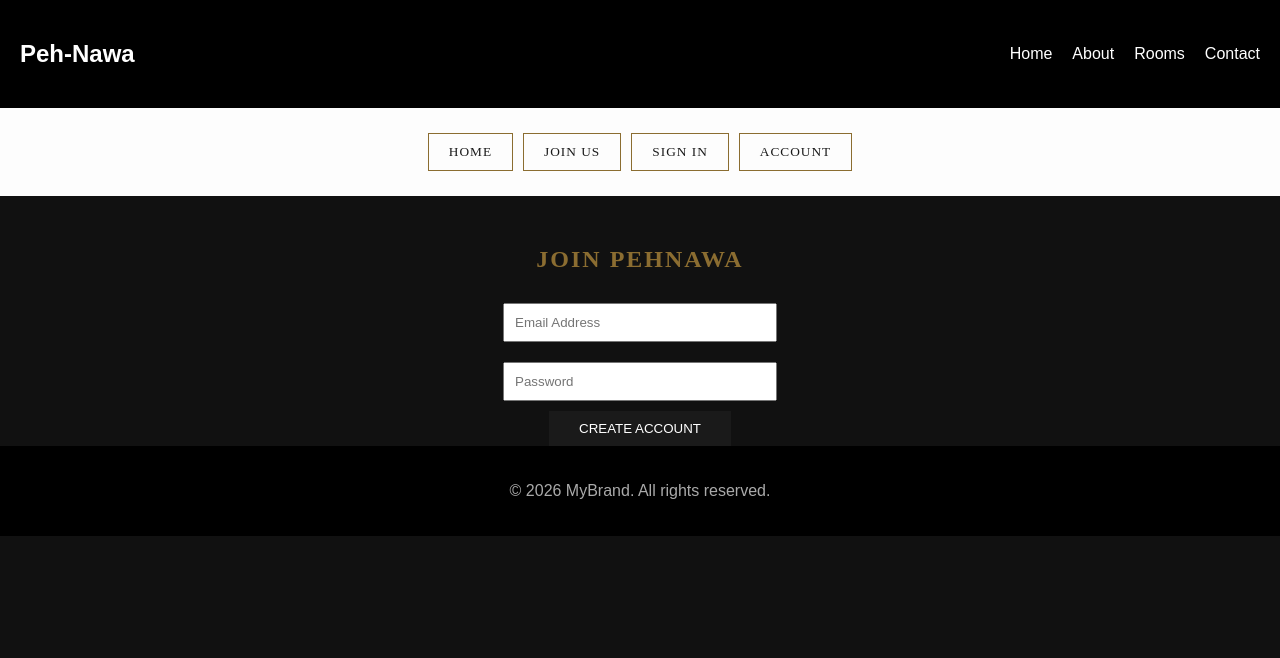
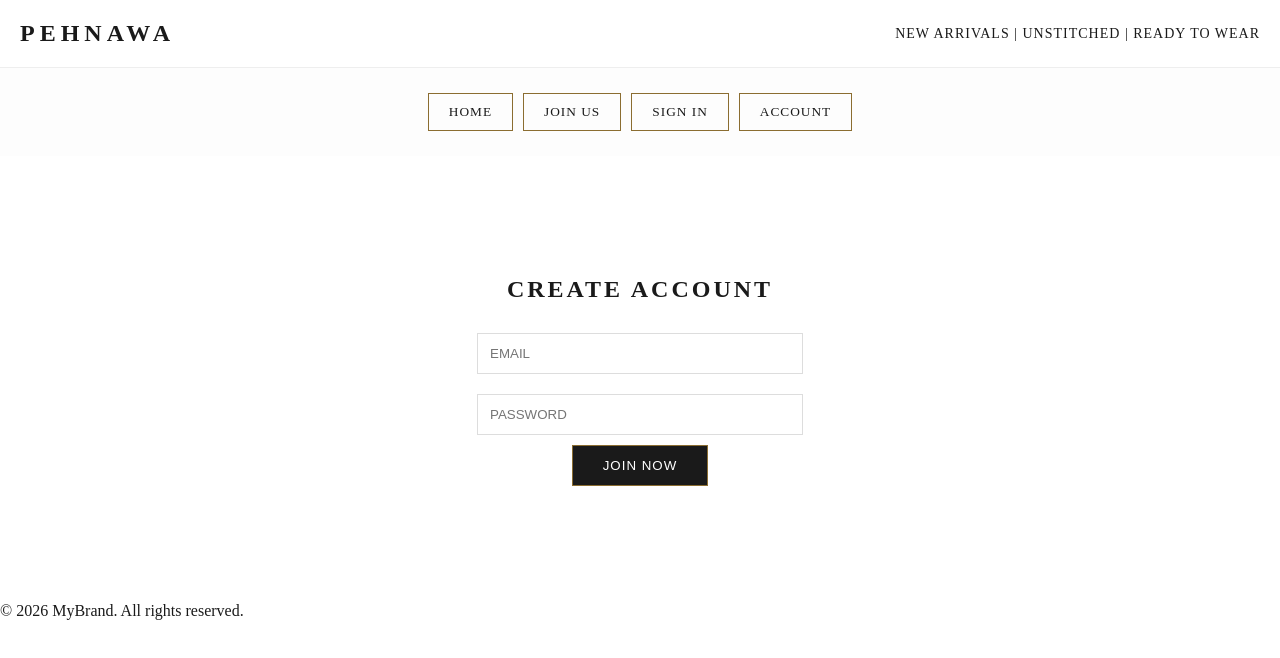
Before and after one commit to wazirshakirali09-cmyk/pehnawa-brand, a React (Vite) app: page / in a window 1280 px wide. Both pictures are taken after a click on the button "JOIN US". Shown: the top 658 px of the page. Built offline with nearby package versions, Linux system fonts and the light colour scheme.

Commit message:
Updated premium theme for Pehnawa

```diff
--- a/src/Cards.jsx
+++ b/src/Cards.jsx
@@ -1,22 +1,19 @@
 function Cards() {
+  const products = [
+    { id: 1, name: "Velvet Rose", price: "Rs. 4,500", img: "https://placeholder.com" },
+    { id: 2, name: "Golden Glow", price: "Rs. 6,200", img: "https://placeholder.com" }
+  ];
+
   return (
-    <section className="cards">
-      <div className="card">
-        <h3>Luxury Rooms</h3>
-        <p>Experience comfort and style</p>
-      </div>
-
-      <div className="card">
-        <h3>Best Service</h3>
-        <p>24/7 customer support</p>
-      </div>
-
-      <div className="card">
-        <h3>Great Location</h3>
-        <p>Located in the heart of city</p>
-      </div>
-    </section>
+    <div style={{ display: "flex", justifyContent: "center", gap: "20px", padding: "50px" }}>
+      {products.map(item => (
+        <div key={item.id} style={{ textAlign: "center" }}>
+          <img src={item.img} alt={item.name} style={{ width: "250px" }} />
+          <h3 style={{ fontSize: "16px", marginTop: "10px" }}>{item.name}</h3>
+          <p style={{ color: "#8b6d31" }}>{item.price}</p>
+        </div>
+      ))}
+    </div>
   );
 }
-
 export default Cards;
--- a/src/Hero.jsx
+++ b/src/Hero.jsx
@@ -1,38 +1,13 @@
 import { motion } from "framer-motion";
-
 function Hero() {
   return (
-    <motion.section
-      className="hero"
-      initial={{ opacity: 0, y: -50 }}
-      animate={{ opacity: 1, y: 0 }}
-      transition={{ duration: 1 }}
-    >
-      <motion.h1
-        initial={{ opacity: 0 }}
-        animate={{ opacity: 1 }}
-        transition={{ delay: 0.5 }}
-      >
-        Elevate Your Everyday Style with Pehnawa
-      </motion.h1>
-
-      <motion.p
-        initial={{ opacity: 0 }}
-        animate={{ opacity: 1 }}
-        transition={{ delay: 1 }}
-      >
-        Discover Timeless Elegance & Modern Trends
-      </motion.p>
-
-      <motion.button
-        whileHover={{ scale: 1.1 }}
-        whileTap={{ scale: 0.9 }}
-      >
-        Explore Now
+    <motion.section className="hero" initial={{ opacity: 0 }} animate={{ opacity: 1 }} transition={{ duration: 1.5 }}>
+      <h1>Elegance Redefined</h1>
+      <p>Discover the Timeless Collection of Pehnawa</p>
+      <motion.button whileHover={{ scale: 1.05 }} whileTap={{ scale: 0.95 }}>
+        SHOP THE COLLECTION
       </motion.button>
-
     </motion.section>
   );
 }
-
 export default Hero;
--- a/src/Navbar.jsx
+++ b/src/Navbar.jsx
@@ -1,24 +1,9 @@
-import { useState } from "react";
-
 function Navbar() {
-  const [open, setOpen] = useState(false);
-
   return (
-    <nav>
-      <h2>Peh-Nawa</h2>
-
-      <div className="menu-icon" onClick={() => setOpen(!open)}>
-        ☰
-      </div>
-
-      <ul className={open ? "show" : ""}>
-        <li>Home</li>
-        <li>About</li>
-        <li>Rooms</li>
-        <li>Contact</li>
-      </ul>
+    <nav style={{ padding: "20px", borderBottom: "1px solid #eee", display: "flex", justifyContent: "space-between", alignItems: "center" }}>
+      <h1 style={{ letterSpacing: "5px", fontSize: "24px", margin: 0 }}>PEHNAWA</h1>
+      <div style={{ fontSize: "14px", letterSpacing: "1px" }}>NEW ARRIVALS | UNSTITCHED | READY TO WEAR</div>
     </nav>
   );
 }
-
 export default Navbar;
--- a/src/Signup.jsx
+++ b/src/Signup.jsx
@@ -8,41 +8,20 @@ function Signup() {
   const handleSignup = async (e) => {
     e.preventDefault();
     try {
-      // Ye line Backend (Port 5000) se connect karegi
-      const response = await axios.post("http://localhost:5000/signup", {
-        email,
-        password,
-      });
-      alert(response.data); // "Signup successful ✅" show hoga
-    } catch (error) {
-      console.error("Error signing up:", error);
-    }
+      const res = await axios.post("http://localhost:5000/signup", { email, password });
+      alert("Welcome to Pehnawa! ✅");
+    } catch (err) { alert("Signup Failed ❌"); }
   };
 
   return (
-    <div style={{ textAlign: "center", marginTop: "50px", fontFamily: "serif" }}>
-      <h2 style={{ color: "#8b6d31", letterSpacing: "2px" }}>JOIN PEHNAWA</h2>
+    <div style={{ textAlign: "center", padding: "100px 20px" }}>
+      <h2 style={{ letterSpacing: "3px" }}>CREATE ACCOUNT</h2>
       <form onSubmit={handleSignup}>
-        <input
-          type="email"
-          placeholder="Email Address"
-          onChange={(e) => setEmail(e.target.value)}
-          style={{ padding: "10px", margin: "10px", width: "250px" }}
-        />
-        <br />
-        <input
-          type="password"
-          placeholder="Password"
-          onChange={(e) => setPassword(e.target.value)}
-          style={{ padding: "10px", margin: "10px", width: "250px" }}
-        />
-        <br />
-        <button type="submit" style={{ padding: "10px 30px", background: "#1a1a1a", color: "white", border: "none", cursor: "pointer" }}>
-          CREATE ACCOUNT
-        </button>
+        <input type="email" placeholder="EMAIL" onChange={(e) => setEmail(e.target.value)} required /><br/>
+        <input type="password" placeholder="PASSWORD" onChange={(e) => setPassword(e.target.value)} required /><br/>
+        <button type="submit">JOIN NOW</button>
       </form>
     </div>
   );
 }
-
 export default Signup;
--- a/src/style.css
+++ b/src/style.css
@@ -1,191 +1,7 @@
-body {
-  margin: 0;
-  font-family: Arial, sans-serif;
-  background-color: #111;
-  color: white;
-  text-align: center;
-}
-
-h1 {
-  margin-top: 100px;
-  font-size: 40px;
-}
-
-nav {
-  display: flex;
-  justify-content: space-between;
-  align-items: center;
-  padding: 20px;
-  background: black;
-}
-
-nav h2 {
-  color: white;
-}
-
-nav ul {
-  display: flex;
-  list-style: none;
-  gap: 20px;
-}
-
-nav ul li {
-  cursor: pointer;
-  transition: 0.3s;
-}
-
-nav ul li:hover {
-  color: #00ffcc;
-}
-
-.hero {
-    height :90vh;
-    display: flex;
-    flex-direction: column;
-    justify-content: center;
-    align-items: center;
-    background: linear-gradient(top right, #000000, #1a1a1a);
-}
-
-.hero h1 {
-    font-size: 50px;
-    margin-bottom: 20px;
-}
-
-.hero p {
-    font-size: 20px;
-    margin: 20px;
-}
-
-.hero button {
-    padding: 10px 20px;
-    font-size: 16px;
-    background-color: #00ffcc;
-    border: none;
-    color: black;
-    cursor: pointer;
-    border-radius: 5px;
-}
-
-.about {
-  padding: 80px 20px;
-  text-align: center;
-  background: #1a1a1a;
-}
-
-.about h2 {
-  font-size: 35px;
-  margin-bottom: 20px;
-}
-
-.about p {
-  font-size: 18px;
-  color: #ccc;
-}
-
-.cards {
-  display: flex;
-  justify-content: center;
-  gap: 20px;
-  padding: 50px;
-}
-
-.card {
-  background: #222;
-  padding: 20px;
-  width: 200px;
-  border-radius: 10px;
-  transition: 0.3s;
-}
-
-.card:hover {
-  transform: translateY(-10px);
-  background: #333;
-}
-
-@media (max-width: 768px) {
-  .cards {
-    flex-direction: column;
-    align-items: center;
-  }
-}
-
-@media (max-width: 768px) {
-  nav ul {
-    display: none;
-  }
-}
-
-@media (max-width: 768px) {
-  .hero h1 {
-    font-size: 30px;
-    text-align: center;
-  }
-
-  .hero p {
-    font-size: 16px;
-  }
-}
-
-@media (max-width: 768px) {
-  .about h2 {
-    font-size: 25px;
-  }
-
-  .about p {
-    font-size: 16px;
-  }
-}
-
-.menu-icon {
-  display: none;
-  font-size: 25px;
-  cursor: pointer;
-}
-
-@media (max-width: 768px) {
-  .menu-icon {
-    display: block;
-  }
-
-  nav ul {
-    display: none;
-    flex-direction: column;
-    background: black;
-    position: absolute;
-    top: 60px;
-    right: 0;
-    width: 200px;
-  }
-
-  nav ul.show {
-    display: flex;
-  }
-}
-
-.footer {
-  background: black;
-  text-align: center;
-  padding: 20px;
-  color: #aaa;
-}
-
-section {
-  margin-bottom: 20px;
-}
-
-button {
-  transition: 0.3s;
-}
-
-button:hover {
-  background: #00ccaa;
-}
-
-.card {
-  box-shadow: 0 5px 15px rgba(0,0,0,0.5);
-}
-
-.hero button {
-  box-shadow: 0 5px 15px rgba(0,255,204,0.3);
-}
+body { margin: 0; font-family: 'Playfair Display', serif; background-color: #ffffff; color: #1a1a1a; }
+.hero { height: 80vh; display: flex; flex-direction: column; justify-content: center; align-items: center; background: #fdfdfd; text-align: center; }
+.hero h1 { font-size: 3rem; letter-spacing: 4px; text-transform: uppercase; color: #1a1a1a; }
+.hero p { font-size: 1.2rem; color: #8b6d31; font-style: italic; }
+button { padding: 12px 30px; border: 1px solid #8b6d31; background: #1a1a1a; color: white; cursor: pointer; transition: 0.3s; letter-spacing: 1px; }
+button:hover { background: #8b6d31; color: white; }
+input { padding: 12px; margin: 10px; border: 1px solid #ddd; width: 300px; outline: none; }
```
